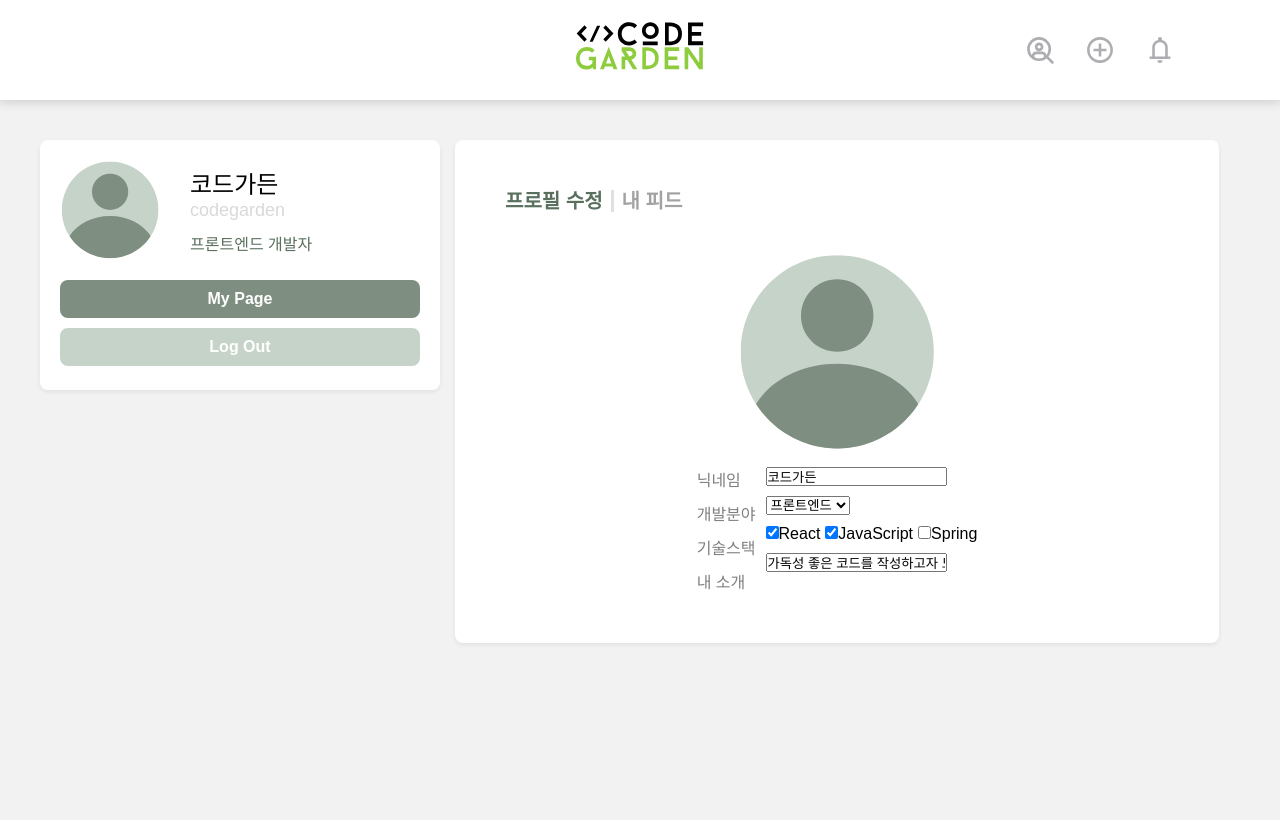
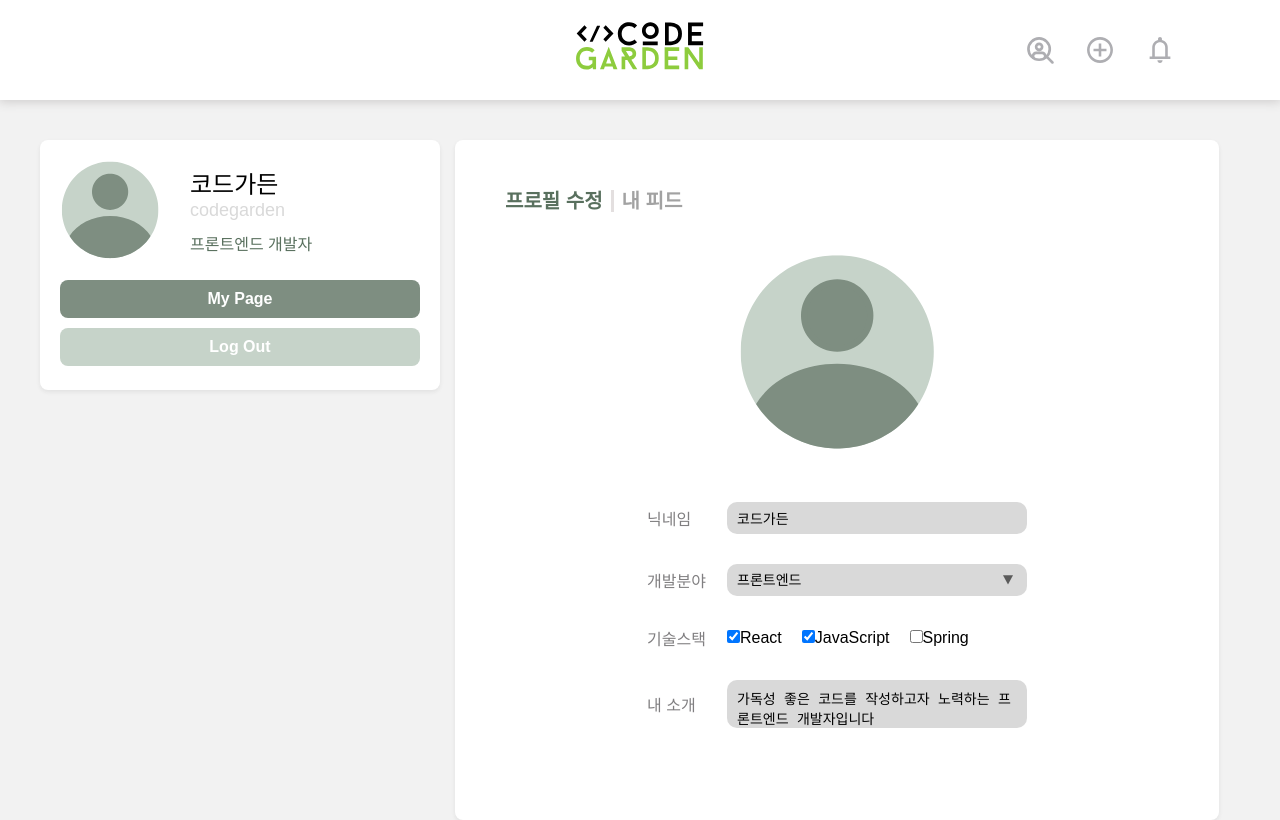
Before and after one commit to dldpdnjs21/MiniProject_codegarden, a React (Create React App) app: page /mypage in a window 1280 px wide. Built offline with nearby package versions, Linux system fonts and the light colour scheme.

Commit message:
fix: 마이페이지 화면 디자인 수정

```diff
--- a/src/components/EditProfile.jsx
+++ b/src/components/EditProfile.jsx
@@ -63,28 +63,31 @@ const EditProfile = () => {
     <div className={style.container}>
       <img src={profileImg} className={style.profileImg} />
       <div className={style.form}>
-        <div className={style.labels}>
+        {/* <div className={style.labels}>
           <div className={style.label}>닉네임</div>
           <div className={style.label}>개발분야</div>
           <div className={style.label}>기술스택</div>
           <div className={style.label}>내 소개</div>
-        </div>
+        </div> */}
         <div className={style.inputs}>
           <div className={style.inputArea}>
-            {/* <div className={style.label}>닉네임</div> */}
+            <div className={style.label}>닉네임</div>
             <input
               type="text"
               value={formData.nickname}
               onChange={handleChange}
+              className={style.inputBox}
             />
           </div>
           <div className={style.inputArea}>
-            {/* <div className={style.label}>개발분야</div> */}
+            <div className={style.label}>개발분야</div>
+            <div className={style.selectBox}>
               <select
                 name="developmentField"
                 //   value={formData.developmentField}
                 onChange={handleChange}
                 defaultValue={formData.developmentField}
+                className={style.textarea}
                 required
               >
                 <option value="">개발 분야</option>
@@ -93,8 +96,9 @@ const EditProfile = () => {
                 <option value="fullstack">풀스택</option>
               </select>
             </div>
+          </div>
           <div className={style.inputArea}>
-            {/* <div className={style.label}>기술스택</div> */}
+            <div className={style.label}>기술스택</div>
             {techStackData.map((item) => (
               <div>
                 <input
@@ -109,11 +113,11 @@ const EditProfile = () => {
             ))}
           </div>
           <div className={style.inputArea}>
-            {/* <div className={style.label}>내 소개</div> */}
-            <input
-              type="text"
+            <div className={style.label}>내 소개</div>
+            <textarea
               value={formData.introduce}
               onChange={handleChange}
+              className={style.textBox}
             />
           </div>
         </div>
--- a/src/components/css/EditProfile.module.css
+++ b/src/components/css/EditProfile.module.css
@@ -10,24 +10,72 @@
 }
 .form {
   display: flex;
-  gap: 10px;
-  margin-top: 15px;
+  gap: 20px;
+  margin-top: 50px;
 }
-.labels {
+.inputArea {
   display: flex;
-  flex-direction: column;
-  gap: 10px;
+  gap: 20px;
+  align-items: center;
 }
 .label {
   color: #807f81;
+  width: 60px;
 }
 
 .inputs {
   display: flex;
   flex-direction: column;
-  gap: 10px;
+  gap: 30px;
 }
-.inputArea {
-  display: flex;
-  gap: 5px;
+.inputBox {
+  border: none;
+  border-radius: 10px;
+  width: 300px;
+  background-color: #d9d9d9;
+  /* line-height: 30px; */
+  padding: 8px 10px;
+  font-size: 14px;
 }
+
+.textBox {
+  border: none;
+  border-radius: 10px;
+  width: 300px;
+  background-color: #d9d9d9;
+  font-size: 14px;
+  resize: none;
+  padding: 8px 10px;
+}
+
+select {
+  width: 100%;
+
+  height: 100%;
+
+  padding: 8px 28px 8px 10px;
+
+  font-size: 14px;
+  border: 0;
+
+  -webkit-appearance: none; /* for chrome */
+
+  -moz-appearance: none; /*for firefox*/
+
+  appearance: none;
+
+  box-sizing: border-box;
+
+  background: transparent;
+}
+select::-ms-expand {
+  display: none; /*for IE10,11*/
+}
+
+.selectBox {
+  border: none;
+  border-radius: 10px;
+  width: 300px;
+  font-size: 14px;
+  background: url("../img/down_arrow.svg") no-repeat 95% 50% #d9d9d9;
+}
--- a/src/components/css/MyBox.module.css
+++ b/src/components/css/MyBox.module.css
@@ -2,6 +2,7 @@
   border-radius: 8px;
   box-shadow: 0 2px 4px rgba(34, 34, 34, 0.08);
   width: 764px;
+  height: 680px;
   margin-left: auto;
   background-color: white;
   padding: 50px;
```
Also changed, not shown: src/components/img/down_arrow.svg (added). Lines whose indentation alone changed are shown as unchanged.
